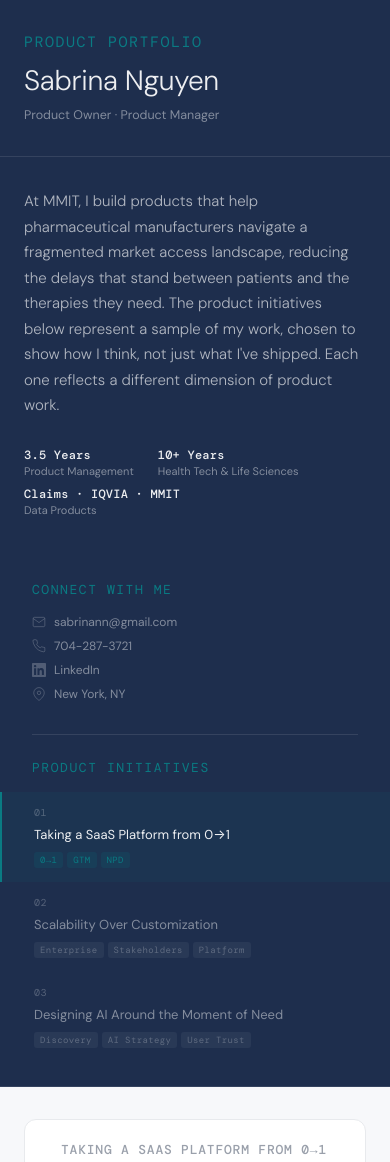
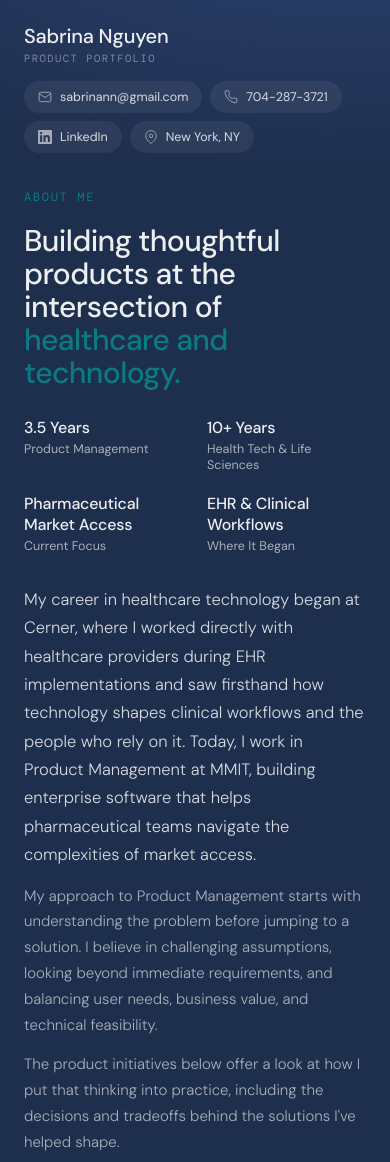
Before and after one commit to sabrinann/portfolio, a plain HTML site: page index.html in a window 390 px wide. Shown: the top 1162 px of the page. Drawn offline with nearby package versions, Linux system fonts and the light colour scheme.

Commit message:
Add files via upload

```diff
--- a/index.html
+++ b/index.html
@@ -14,6 +14,7 @@
       --surface: #FFFFFF;
       --surface-dim: #F7F8FA;
       --teal: #0A7B83;
+      --aqua: #0A7B83;
       --text-on-dark: rgba(255,255,255,0.92);
       --text-on-dark-muted: rgba(255,255,255,0.45);
       --text-on-dark-faint: rgba(255,255,255,0.25);
@@ -24,7 +25,7 @@
       --border-dark: rgba(255,255,255,0.1);
       --font: 'DM Sans', -apple-system, sans-serif;
       --font-mono: 'DM Mono', monospace;
-      --sidebar-w: 300px;
+      --sidebar-w: 280px;
     }
     * { margin: 0; padding: 0; box-sizing: border-box; }
     strong, b { font-weight: 700; }
@@ -33,29 +34,33 @@
 
     .page-shell { max-width: 1440px; margin: 0 auto; }
 
-    .site-header { display: grid; grid-template-columns: var(--sidebar-w) 1fr; }
-    .header-brand { padding: 48px 32px; display: flex; flex-direction: column; justify-content: center; }
+    .site-header { display: block; }
+    .header-brand { padding: 48px 20px 0 24px; }
+    .brand-contact { margin-top: 28px; padding-top: 24px; border-top: 1px solid var(--border-dark); }
+    .brand-contact .sidebar-label { padding: 0; margin-bottom: 14px; }
     .header-info { padding: 48px 0; display: flex; justify-content: center; }
-    .header-info-inner { width: 100%; max-width: 1060px; padding: 0 56px; display: flex; justify-content: space-between; align-items: flex-end; gap: 40px; flex-wrap: wrap; }
-    .header-eyebrow { font-family: var(--font-mono); font-size: 15px; letter-spacing: 0.1em; text-transform: uppercase; color: var(--teal); margin-bottom: 12px; }
+    .header-info-inner { width: 100%; max-width: 1100px; padding: 0 56px; display: flex; flex-direction: column; align-items: stretch; gap: 0; }
+    .header-eyebrow { font-family: var(--font-mono); font-size: 15px; letter-spacing: 0.1em; text-transform: uppercase; color: var(--teal); line-height: 1.7; margin-bottom: 10px; }
     .header-name { font-size: 28px; font-weight: 300; letter-spacing: -0.3px; color: var(--text-on-dark); line-height: 1.2; margin-bottom: 8px; }
-    .header-role { font-size: 12.5px; font-weight: 400; color: var(--text-on-dark-muted); line-height: 1.5; white-space: nowrap; }
-    .header-pitch { font-size: 15px; line-height: 1.7; color: rgba(255,255,255,0.65); max-width: 560px; font-weight: 300; }
-    .header-right { display: flex; flex-direction: column; gap: 0; text-align: right; padding-bottom: 4px; }
-    .meta-item { display: flex; flex-direction: column; align-items: flex-end; padding: 10px 0; border-bottom: 1px solid var(--border-dark); }
+    .header-role { font-size: 11.5px; font-weight: 400; color: var(--text-on-dark-muted); line-height: 1.5; white-space: nowrap; }
+    .header-pitch { font-size: 15px; line-height: 1.7; color: rgba(255,255,255,0.65); font-weight: 300; max-width: 840px; }
+    .header-pitch p + p { margin-top: 14px; }
+    .about-headline { font-size: 22px; font-weight: 700; letter-spacing: -0.3px; line-height: 1.3; color: var(--text-on-dark); margin: 0 0 16px; }
+    .header-right { display: grid; grid-template-columns: repeat(4, 1fr); gap: 0 32px; text-align: left; border-top: 1px solid var(--border-dark); padding-top: 24px; margin-top: 32px; }
+    .meta-item { display: flex; flex-direction: column; align-items: flex-start; padding: 0; border-bottom: none; }
     .meta-item:last-child { border-bottom: none; }
     .meta-value { font-family: var(--font-mono); font-size: 12px; font-weight: 500; color: var(--text-on-dark); letter-spacing: 0.02em; }
     .meta-label { font-size: 11px; color: var(--text-on-dark-muted); margin-top: 1px; }
 
-    .layout { display: grid; grid-template-columns: var(--sidebar-w) 1fr; min-height: calc(100vh - 260px); }
+    .layout { display: grid; grid-template-columns: var(--sidebar-w) 1fr; min-height: 100vh; }
 
-    .sidebar { border-right: 1px solid var(--border-dark); padding: 40px 0; position: sticky; top: 0; height: 100vh; overflow-y: auto; }
-    .sidebar-label { font-family: var(--font-mono); font-size: 13px; letter-spacing: 0.12em; text-transform: uppercase; color: var(--teal); padding: 0 32px; margin-bottom: 16px; }
-    .nav-item { display: block; padding: 14px 32px; cursor: pointer; border-left: 2px solid transparent; transition: all 0.2s ease; text-decoration: none; }
+    .sidebar { border-right: 1px solid var(--border-dark); padding: 0 0 40px; position: sticky; top: 0; height: 100vh; overflow-y: auto; }
+    .sidebar-label { font-family: var(--font-mono); font-size: 13px; letter-spacing: 0.12em; text-transform: uppercase; color: var(--teal); padding: 0 20px 0 24px; margin-bottom: 16px; }
+    .nav-item { display: block; padding: 14px 18px 14px 22px; cursor: pointer; border-left: 2px solid transparent; transition: all 0.2s ease; text-decoration: none; }
     .nav-item:hover { background: rgba(255,255,255,0.04); }
     .nav-item.active { border-left-color: var(--teal); background: rgba(10,123,131,0.08); }
     .nav-number { font-family: var(--font-mono); font-size: 10px; color: var(--text-on-dark-faint); display: block; margin-bottom: 4px; letter-spacing: 0.05em; }
-    .nav-title { font-size: 13px; font-weight: 400; color: var(--text-on-dark-muted); line-height: 1.4; }
+    .nav-title { font-size: 12px; font-weight: 400; color: var(--text-on-dark-muted); line-height: 1.4; }
     .nav-item.active .nav-title { color: var(--text-on-dark); }
     .nav-tags { display: flex; flex-wrap: wrap; gap: 4px; margin-top: 8px; }
     .nav-tag { font-family: var(--font-mono); font-size: 9px; letter-spacing: 0.04em; color: var(--text-on-dark-faint); background: rgba(255,255,255,0.05); padding: 2px 6px; border-radius: 3px; }
@@ -67,7 +72,10 @@
     .contact-link:hover { color: var(--text-on-dark); }
     .contact-link svg { flex-shrink: 0; opacity: 0.5; }
 
-    .main { background: var(--surface-dim); min-height: 100%; }
+    .rail-nav { display: block; }
+    .rail-nav::before { content: ""; display: block; height: 1px; background: var(--border-dark); margin: 28px 20px 24px 24px; }
+    .content-col { min-width: 0; display: flex; flex-direction: column; }
+    .main { flex: 1; background: var(--surface-dim); min-height: 100%; }
     .case-panel { display: none; padding: 48px 56px 80px; max-width: 1100px; margin: 0 auto; }
     .case-panel.active { display: block; }
 
@@ -135,14 +143,57 @@
 
     .portfolio-note { padding: 48px 56px; font-family: var(--font-mono); font-size: 11px; color: var(--text-on-dark-faint); letter-spacing: 0.04em; text-align: center; }
 
+
+    /* ── BANNER v2: full-width hero + segmented initiative bar ── */
+    .page-shell { max-width: none; }
+    .wrap { max-width: 1180px; margin: 0 auto; padding: 0 48px; }
+    .hero-banner { background: radial-gradient(1100px 500px at 85% -10%, #2C4270 0%, rgba(44,66,112,0) 60%), var(--page-bg); }
+    .top-bar { display: flex; align-items: center; justify-content: space-between; gap: 24px; padding: 28px 0; }
+    .header-name { font-size: 20px; font-weight: 500; letter-spacing: -0.2px; line-height: 1.2; margin: 0; }
+    .brand-sub { font-family: var(--font-mono); font-size: 10.5px; letter-spacing: 0.14em; text-transform: uppercase; color: rgba(255,255,255,0.42); margin-top: 4px; }
+    .contact-links { flex-direction: row; flex-wrap: wrap; justify-content: flex-end; gap: 8px; }
+    .contact-link { font-size: 12.5px; color: rgba(255,255,255,0.82); background: rgba(255,255,255,0.06); border-radius: 999px; padding: 8px 14px; white-space: nowrap; transition: background 0.15s, color 0.15s; }
+    a.contact-link:hover { background: rgba(255,255,255,0.12); color: #fff; }
+    .contact-link svg { opacity: 0.7; }
+    .hero-grid { display: grid; grid-template-columns: 1.05fr 0.95fr; gap: 72px; padding: 40px 0 36px; align-items: start; }
+    .header-eyebrow { font-size: 12px; letter-spacing: 0.14em; color: var(--aqua); line-height: 1.4; margin-bottom: 0; }
+    .about-headline { font-size: 40px; font-weight: 500; letter-spacing: -1.1px; line-height: 1.1; margin: 18px 0 0; }
+    .about-headline span { color: var(--aqua); }
+    .header-right { grid-template-columns: repeat(2, auto); justify-content: start; gap: 24px 44px; margin-top: 36px; padding-top: 0; border-top: none; }
+    .meta-value { font-family: var(--font); font-size: 17px; font-weight: 500; letter-spacing: -0.2px; }
+    .meta-label { font-size: 12.5px; color: rgba(255,255,255,0.62); margin-top: 3px; }
+    .header-pitch { max-width: none; font-size: 15px; line-height: 1.72; color: rgba(255,255,255,0.62); }
+    .header-pitch p:first-child { font-size: 16.5px; color: rgba(255,255,255,0.82); }
+    .header-pitch p + p { margin-top: 16px; }
+    .seg-wrap { display: block; position: sticky; top: 0; z-index: 20; background: var(--page-bg); padding: 12px 0 28px; }
+    .seg { background: rgba(255,255,255,0.07); border-radius: 22px; padding: 6px; display: grid; grid-template-columns: repeat(3, 1fr); gap: 6px; }
+    .nav-item { border-left: none; border-radius: 16px; padding: 16px 18px; display: flex; align-items: center; gap: 12px; color: rgba(255,255,255,0.62); transition: background 0.2s ease, color 0.2s ease; }
+    .nav-item:hover { background: rgba(255,255,255,0.06); }
+    .nav-number { display: inline; margin: 0; font-size: 11px; letter-spacing: 0.06em; color: rgba(255,255,255,0.42); }
+    .nav-title { font-size: 14.5px; color: inherit; line-height: 1.3; white-space: nowrap; }
+    .nav-item.active { background: #fff; color: var(--text-primary); box-shadow: 0 8px 24px rgba(8,15,30,0.28); }
+    .nav-item.active .nav-title { color: var(--text-primary); font-weight: 500; }
+    .nav-item.active .nav-number { color: var(--teal); }
+    .case-panel { max-width: 1180px; padding: 36px 48px 80px; }
+
     @media (max-width: 768px) {
       .site-header { grid-template-columns: 1fr; }
       .header-brand { border-bottom: 1px solid var(--border-dark); padding: 32px 24px; }
       .header-role { white-space: normal; }
       .header-info { padding: 32px 0; }
-      .header-info-inner { padding: 0 24px; flex-direction: column; align-items: flex-start; gap: 24px; }
-      .header-right { flex-direction: row; text-align: left; align-items: flex-start; flex-wrap: wrap; gap: 0 24px; width: 100%; }
-      .meta-item { align-items: flex-start; border-bottom: none; padding: 4px 0; }
+      .header-info-inner { padding: 0 24px; gap: 0; }
+      .header-pitch { display: block; }
+      .about-headline { font-size: 19px; }
+      .header-pitch p + p { margin-top: 14px; }
+      .header-right { grid-template-columns: 1fr 1fr; margin-top: 24px; gap: 20px 24px; width: 100%; }
+      .meta-item { padding: 0; }
+      .layout { display: flex !important; flex-direction: column; }
+      .sidebar, .content-col { display: contents; }
+      .header-brand { order: 1; padding: 32px 24px 28px; border-bottom: 1px solid var(--border-dark); }
+      .site-header { order: 2; }
+      .rail-nav { order: 3; padding-bottom: 16px; }
+      .rail-nav::before { margin: 0 24px 24px; }
+      .main { order: 4; }
       .layout { grid-template-columns: 1fr; }
       .sidebar { position: static; height: auto; border-right: none; border-bottom: 1px solid var(--border-dark); padding: 24px 0; }
       .case-panel { padding: 32px 24px 56px; }
@@ -153,40 +204,43 @@
       .lede-stat-item { border-right: none !important; padding: 0 !important; }
       .portfolio-note { padding: 32px 24px; }
     }
+
+    @media (max-width: 1240px) {
+      .nav-title { white-space: normal; }
+      .hero-grid { gap: 48px; }
+      .about-headline { font-size: 36px; }
+    }
+    @media (max-width: 768px) {
+      .wrap { padding: 0 24px; }
+      .top-bar { flex-direction: column; align-items: flex-start; gap: 16px; padding: 24px 0 8px; }
+      .contact-links { justify-content: flex-start; }
+      .hero-grid { grid-template-columns: 1fr; gap: 32px; padding: 28px 0 24px; }
+      .about-headline { font-size: 30px; letter-spacing: -0.6px; }
+      .header-right { grid-template-columns: 1fr 1fr; gap: 20px 24px; margin-top: 28px; }
+      .meta-value { font-size: 16px; }
+      .seg-wrap { position: static; padding: 0 0 28px; }
+      .seg { grid-template-columns: 1fr; }
+      .case-panel { padding: 28px 24px 56px; }
+    }
   </style>
 </head>
 <body>
 
 <div class="page-shell">
 
-<header class="site-header">
-  <div class="header-brand">
-    <p class="header-eyebrow">Product Portfolio</p>
+<header class="hero-banner">
+<div class="wrap">
+<div class="top-bar">
+<div class="brand">
 <h1 class="header-name">Sabrina Nguyen</h1>
-    <p class="header-role">Product Owner · Product Manager</p>
+<p class="brand-sub">Product Portfolio</p>
 </div>
-  <div class="header-info">
-    <div class="header-info-inner">
-      <p class="header-pitch">At MMIT, I build products that help pharmaceutical manufacturers navigate a fragmented market access landscape, reducing the delays that stand between patients and the therapies they need. The product initiatives below represent a sample of my work, chosen to show how I think, not just what I've shipped. Each one reflects a different dimension of product work.</p>
-      <div class="header-right">
-        <div class="meta-item"><span class="meta-value">3.5 Years</span><span class="meta-label">Product Management</span></div>
-        <div class="meta-item"><span class="meta-value">10+ Years</span><span class="meta-label">Health Tech &amp; Life Sciences</span></div>
-        <div class="meta-item"><span class="meta-value">Claims · IQVIA · MMIT</span><span class="meta-label">Data Products</span></div>
-      </div>
-    </div>
-  </div>
-</header>
-
-<div class="layout">
-  <nav class="sidebar" aria-label="Case studies">
-    <p class="sidebar-label">Connect With Me</p>
-    <div class="sidebar-footer">
 <div class="contact-links">
         <a href="mailto:sabrinann@gmail.com" class="contact-link">
           <svg width="14" height="14" viewBox="0 0 24 24" fill="none" stroke="currentColor" stroke-width="1.5"><path d="M4 4h16c1.1 0 2 .9 2 2v12c0 1.1-.9 2-2 2H4c-1.1 0-2-.9-2-2V6c0-1.1.9-2 2-2z"/><polyline points="22,6 12,13 2,6"/></svg>
           sabrinann@gmail.com
         </a>
-        <a href="tel:7042873721" class="contact-link">
+        <a href="tel:+17042873721" class="contact-link">
           <svg width="14" height="14" viewBox="0 0 24 24" fill="none" stroke="currentColor" stroke-width="1.5"><path d="M22 16.92v3a2 2 0 0 1-2.18 2 19.79 19.79 0 0 1-8.63-3.07A19.5 19.5 0 0 1 4.69 12a19.79 19.79 0 0 1-3.07-8.67A2 2 0 0 1 3.6 1.27h3a2 2 0 0 1 2 1.72 12.84 12.84 0 0 0 .7 2.81 2 2 0 0 1-.45 2.11L7.91 9a16 16 0 0 0 6.09 6.09l1.09-1.09a2 2 0 0 1 2.11-.45 12.84 12.84 0 0 0 2.81.7A2 2 0 0 1 22 16.92z"/></svg>
           704-287-3721
         </a>
@@ -200,27 +254,39 @@
         </span>
       </div>
 </div>
-
-    <div class="sidebar-divider"></div>
-
-    <p class="sidebar-label">Product Initiatives</p>
+<div class="hero-grid">
+<div class="hero-main">
+<p class="header-eyebrow">About Me</p>
+<h2 class="about-headline">Building thoughtful products at the intersection of <span>healthcare and technology.</span></h2>
+<div class="header-right">
+<div class="meta-item"><span class="meta-value">3.5 Years</span><span class="meta-label">Product Management</span></div>
+<div class="meta-item"><span class="meta-value">10+ Years</span><span class="meta-label">Health Tech &amp; Life Sciences</span></div>
+<div class="meta-item"><span class="meta-value">Pharmaceutical Market Access</span><span class="meta-label">Current Focus</span></div>
+<div class="meta-item"><span class="meta-value">EHR &amp; Clinical Workflows</span><span class="meta-label">Where It Began</span></div>
+</div>
+</div>
+<div class="header-pitch"><p>My career in healthcare technology began at Cerner, where I worked directly with healthcare providers during EHR implementations and saw firsthand how technology shapes clinical workflows and the people who rely on it. Today, I work in Product Management at MMIT, building enterprise software that helps pharmaceutical teams navigate the complexities of market access.</p><p>My approach to Product Management starts with understanding the problem before jumping to a solution. I believe in challenging assumptions, looking beyond immediate requirements, and balancing user needs, business value, and technical feasibility.</p><p>The product initiatives below offer a look at how I put that thinking into practice, including the decisions and tradeoffs behind the solutions I've helped shape.</p></div>
+</div>
+</div>
+</header>
+<nav class="seg-wrap" aria-label="Product initiatives">
+<div class="wrap">
+<div class="seg">
 <a class="nav-item active" onclick="showCase('cs01',this)">
       <span class="nav-number">01</span>
       <span class="nav-title">Taking a SaaS Platform from 0→1</span>
-      <div class="nav-tags"><span class="nav-tag">0→1</span><span class="nav-tag">GTM</span><span class="nav-tag">NPD</span></div>
     </a>
 <a class="nav-item" onclick="showCase('cs02',this)">
       <span class="nav-number">02</span>
       <span class="nav-title">Scalability Over Customization</span>
-      <div class="nav-tags"><span class="nav-tag">Enterprise</span><span class="nav-tag">Stakeholders</span><span class="nav-tag">Platform</span></div>
     </a>
 <a class="nav-item" onclick="showCase('cs03',this)">
       <span class="nav-number">03</span>
       <span class="nav-title">Designing AI Around the Moment of Need</span>
-      <div class="nav-tags"><span class="nav-tag">Discovery</span><span class="nav-tag">AI Strategy</span><span class="nav-tag">User Trust</span></div>
     </a>
+</div>
+</div>
 </nav>
-
 <main class="main">
 
     <!-- INITIATIVE 01 -->
@@ -228,7 +294,7 @@
       <div class="lede-block">
         <h2 class="case-title">Taking a SaaS Platform from 0→1</h2>
         <p class="lede-title">Expanded the product footprint into a new persona, taking the platform from concept to a signed client within days of launch, the fastest turn from launch to revenue that year.</p>
-        <p class="lede-support">The business wanted a path to larger enterprise growth without committing upfront to the full platform vision before demand was proven. I translated that objective into a new B2B SaaS offering, expanding the product footprint to serve a new persona and using a modular platform model and focused MVP to balance speed to market, investment discipline, and commercialization flexibility. I led the strategy from concept through launch, securing a paying client within days of commercial enablement and giving the business immediate market validation to guide future investment.</p>
+        <p class="lede-support">The business saw an opportunity to expand beyond its existing field-facing product into the pharmaceutical headquarters market, but committing to the full platform vision upfront carried significant investment risk. I helped translate that opportunity into a modular SaaS offering, focusing the MVP on a commercially viable workflow while preserving flexibility for future expansion. The approach validated early commercial demand, securing the first paying customer within days of commercial enablement.</p>
         <div class="lede-stat-row">
           <div class="lede-stat-item">
             <div class="lede-stat-number">0 → Live</div>
@@ -399,7 +465,7 @@
           </div>
           <div class="lede-stat-item">
             <div class="lede-stat-number">Faster Path to Value</div>
-            <div class="lede-stat-label">Turned an Ambiguous AI Concept Into an Execution Ready Product Blueprint</div>
+            <div class="lede-stat-label">Turned an Ambiguous AI Concept Into an Actionable Product Blueprint</div>
           </div>
           <div class="lede-stat-item">
             <div class="lede-stat-number">Built to Scale Adoption</div>
@@ -479,7 +545,6 @@
     </div>
 
   </main>
-</div>
 
 <p class="portfolio-note">© 2026 Sabrina Nguyen · Product Portfolio</p>
 
@@ -491,6 +556,11 @@
     document.querySelectorAll('.nav-item').forEach(n => n.classList.remove('active'));
     document.getElementById(id).classList.add('active');
     navEl.classList.add('active');
+    var bar = document.querySelector('.seg-wrap');
+    if (bar && getComputedStyle(bar).position === 'sticky') {
+      var top = bar.nextElementSibling.getBoundingClientRect().top + window.scrollY - bar.offsetHeight;
+      if (window.scrollY > top) window.scrollTo({ top: top });
+    }
   }
 </script>
 </body>
```
Lines whose indentation alone changed are shown as unchanged.
